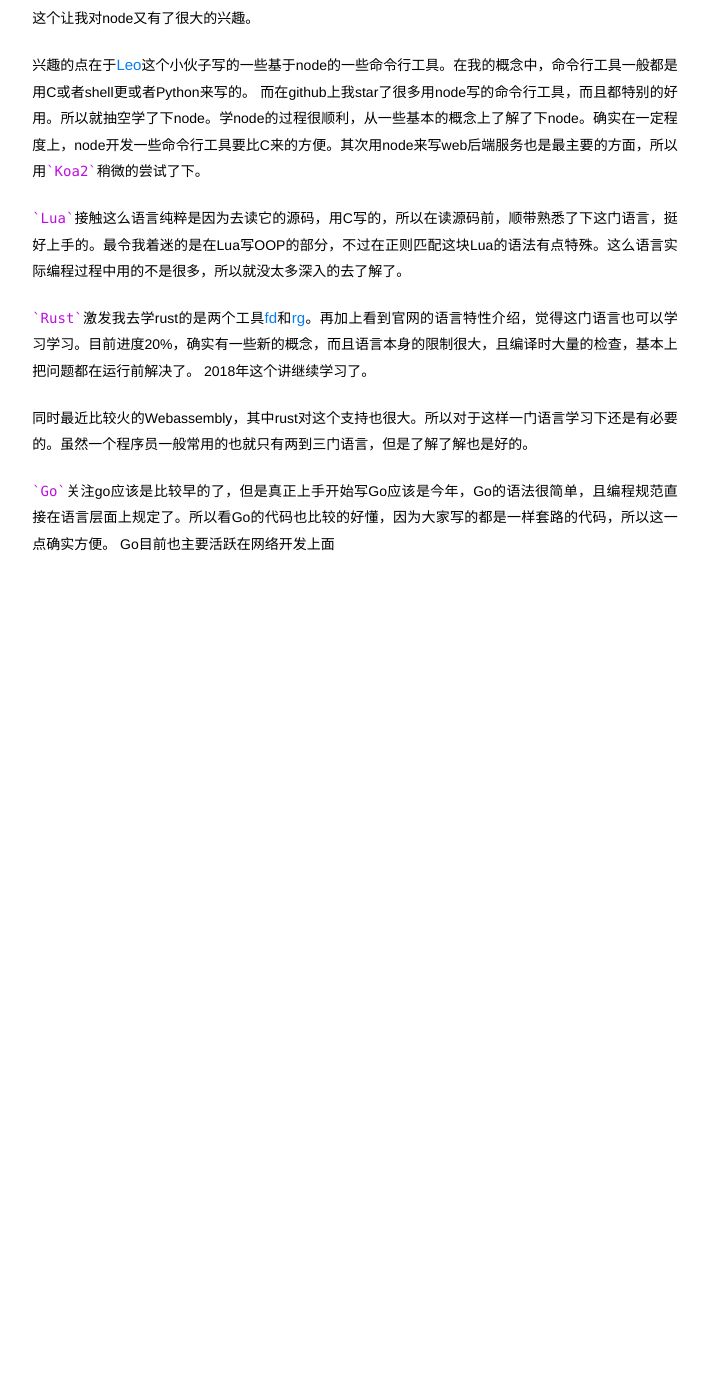
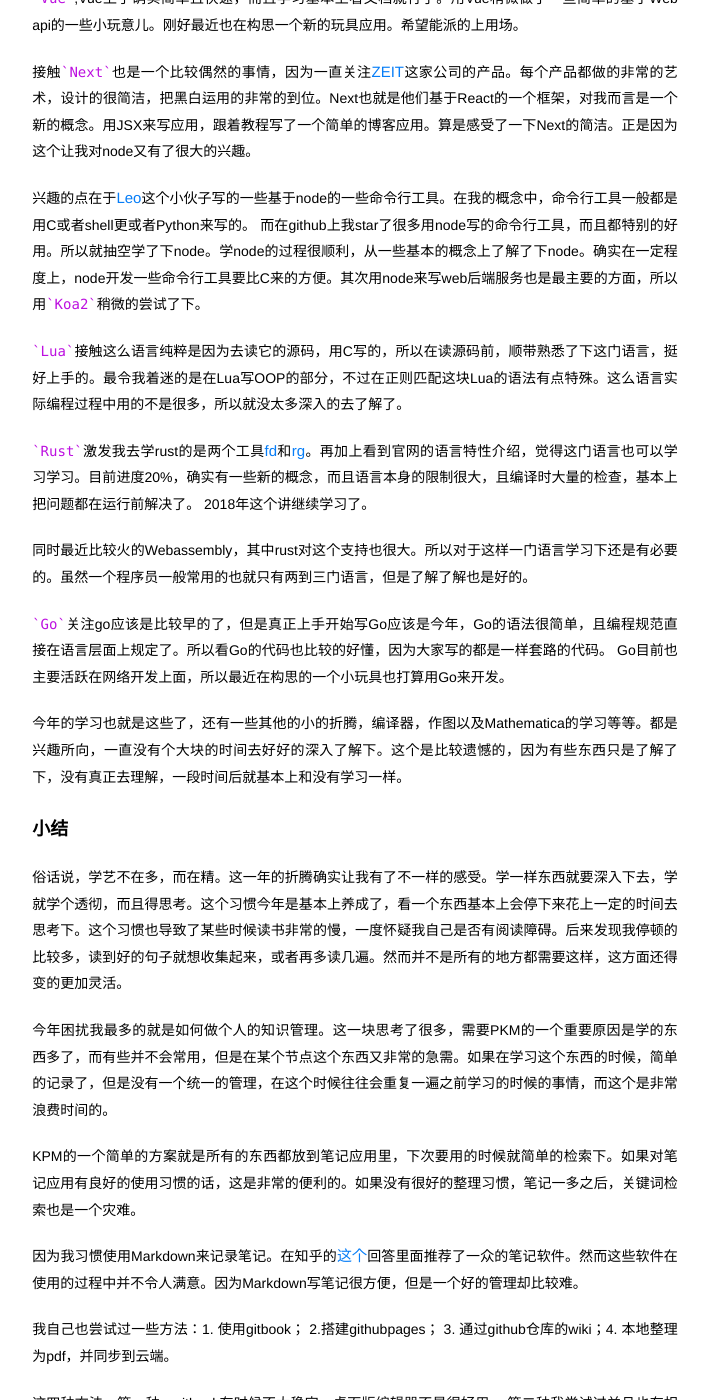
Before and after one commit to JesseEisen/JesseEisen.github.io, a Jekyll site: the page built from _posts/2017-12-28-summary.md, in a window 1280 px wide and 1400 px high, scrolled down 4501 px. Shown: the whole window, without its empty margins (285-994 px from the left). Built offline with Jekyll 4.4.1, drawn with Linux system fonts in a browser that asks for light colours; before the commit the page ends 5131 px from its top, so only the background shows below that; some of the changed text lies outside the part shown.

Commit message:
summary done

```diff
--- a/_posts/2017-12-28-summary.md
+++ b/_posts/2017-12-28-summary.md
@@ -123,4 +123,58 @@ HTML之前学过，所以只是简单的过了一遍，但是HTML5没有太多
 
 同时最近比较火的Webassembly，其中rust对这个支持也很大。所以对于这样一门语言学习下还是有必要的。虽然一个程序员一般常用的也就只有两到三门语言，但是了解了解也是好的。
 
-`Go`关注go应该是比较早的了，但是真正上手开始写Go应该是今年，Go的语法很简单，且编程规范直接在语言层面上规定了。所以看Go的代码也比较的好懂，因为大家写的都是一样套路的代码，所以这一点确实方便。 Go目前也主要活跃在网络开发上面
+`Go`关注go应该是比较早的了，但是真正上手开始写Go应该是今年，Go的语法很简单，且编程规范直接在语言层面上规定了。所以看Go的代码也比较的好懂，因为大家写的都是一样套路的代码。 Go目前也主要活跃在网络开发上面，所以最近在构思的一个小玩具也打算用Go来开发。
+
+今年的学习也就是这些了，还有一些其他的小的折腾，编译器，作图以及Mathematica的学习等等。都是兴趣所向，一直没有个大块的时间去好好的深入了解下。这个是比较遗憾的，因为有些东西只是了解了下，没有真正去理解，一段时间后就基本上和没有学习一样。
+
+#### 小结
+
+俗话说，学艺不在多，而在精。这一年的折腾确实让我有了不一样的感受。学一样东西就要深入下去，学就学个透彻，而且得思考。这个习惯今年是基本上养成了，看一个东西基本上会停下来花上一定的时间去思考下。这个习惯也导致了某些时候读书非常的慢，一度怀疑我自己是否有阅读障碍。后来发现我停顿的比较多，读到好的句子就想收集起来，或者再多读几遍。然而并不是所有的地方都需要这样，这方面还得变的更加灵活。
+
+今年困扰我最多的就是如何做个人的知识管理。这一块思考了很多，需要PKM的一个重要原因是学的东西多了，而有些并不会常用，但是在某个节点这个东西又非常的急需。如果在学习这个东西的时候，简单的记录了，但是没有一个统一的管理，在这个时候往往会重复一遍之前学习的时候的事情，而这个是非常浪费时间的。
+
+KPM的一个简单的方案就是所有的东西都放到笔记应用里，下次要用的时候就简单的检索下。如果对笔记应用有良好的使用习惯的话，这是非常的便利的。如果没有很好的整理习惯，笔记一多之后，关键词检索也是一个灾难。
+
+因为我习惯使用Markdown来记录笔记。在知乎的[这个](https://www.zhihu.com/question/27353841/answer/36313913)回答里面推荐了一众的笔记软件。然而这些软件在使用的过程中并不令人满意。因为Markdown写笔记很方便，但是一个好的管理却比较难。
+
+我自己也尝试过一些方法：1. 使用gitbook； 2.搭建githubpages； 3. 通过github仓库的wiki；4. 本地整理为pdf，并同步到云端。
+
+这四种方法，第一种，gitbook有时候不太稳定。桌面版编辑器不是很好用。 第二种我尝试过并且也有相应的[实践](http://jesseeisen.github.io/DailyKeep/), 然而这个只是变相的tutorial。实际使用中会有这么个感觉，时间长了，通过标题比较难准确的知道我要找的东西，且不确定这部分的内容是否真正的记录了。但是这个可以用于日常的整体复习使用。在搜索查找方面不是很方便。第三种方式和第二种的情况类似。 第四种是受[这个视频](https://youtu.be/wh_WGWii7UE)的启发，通过vim编辑，利用vimgrep搜索，并通过pandoc编译出pdf。这种方法适合在linux／Mac上使用。在windows上这个体验就没有那么丝滑。这个方案在实施中比较令人不满意，因为用pandoc转pdf的时候，latex的样式比较难控制，如果文档的内容比较多样的时候。编译出来的内容有时候排版不是很好。
+
+这些东西如果严格说是我事儿逼了，只要注重内容，形式如何都无所谓。但是我对排版比较看重，一篇文字配上好的排版，阅读起来的欲望也会更强。现阶段我是仍采用第二种方式，因为只要有网络就能看到，且格式也是稍微调整过的。但是经过这一年的摸索，我决定根据自己的需求自己写一个管理工具。以在一定程度上解决我的问题，这个还是进行中，解决方案和实现我会在另一篇博文中整理出来，希望最后的结果能让自己满意！
+
+
+<hr>
+
+#### 计划
+
+终于到了计划了，2017的流水账确实很水，啰嗦了半天，实际上一句话就能概括了：“纯属庸人自扰”！2018年的计划还是宽松一点，还是几个方向：
+
+- 读书
+
+2018年计划优先读完各个阅读APP里面的缓存书籍，其次在增加一些心理学和理财方面的书籍的阅读
+
+- 编程
+
+消化掉目前已经开始的坑，能够熟练使用Rust和Go这两门语言，不去盲目跟风，避免“贪得无厌”的学习，能够舍弃一些东西。认真刷一遍《深入理解计算机系统》！继续优化自己的编程习惯和代码质量。
+
+- 社交
+
+2017年一只窝在家里，基本上没有多少的社交，在这个城市身边也没有多少朋友。2018年希望能多出去走走，参加一些conference，多认识一些志同道合的人。
+也多出去旅游旅游，感受感受不同的地域人情。
+
+- 英语
+
+2018年的计划单词量能达到1W+的水平，过掉《word power made easy》和韦小绿。 如果时间可以多刷几遍！ 这条计划执行的好的话，考虑去考个雅思。
+
+- 理财
+
+在2017的最后一天在室友的高强度的洗脑和安利下，决定尝试一些小量的理财，同时对自己的工资做一个简单的规划，过得有计划一点。同时希望能有一定的存款。
+
+- 兴趣
+
+现在的生活除了计算机相关的还是计算机相关的。 尝试培养一个其他的兴趣，初步的打算是画画和练字。 在此之外再尝试尝试吉他，因为吉他现成的，就差练习了^_^。
+
+- 减肥
+
+这一年体重没能控制的住，体重增长有点多。而且长时间的坐着，身体也变的僵硬，所以2018年的目标是15斤。 主要是坚持不瞎吃！
```
